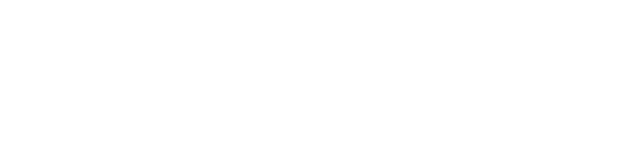
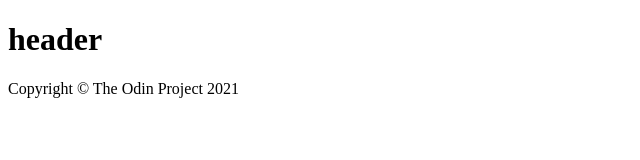
Before and after one commit to Tonaiko/landing-page, a plain HTML site: page index.html in a window 1280 px wide. Shown: the whole page, without its empty margins (0-640 px from the left). Drawn offline with Linux system fonts and the light colour scheme.

Commit message:
Add header and footer to index.html

```diff
--- a/index.html
+++ b/index.html
@@ -7,6 +7,12 @@
     <title>Landing Page</title>
 </head>
 <body>
+    <div id="header">
+        <h1>header</h1>
+    </div>
 
+    <div id="footer">
+        <p>Copyright © The Odin Project 2021</p>
+    </div>
 </body>
 </html>
```
